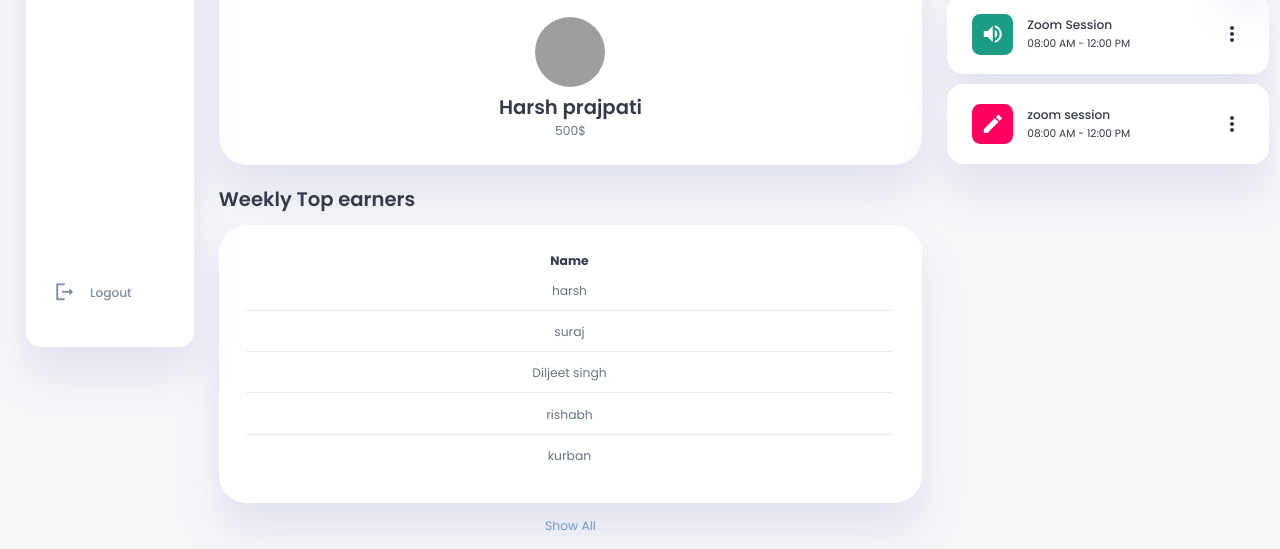
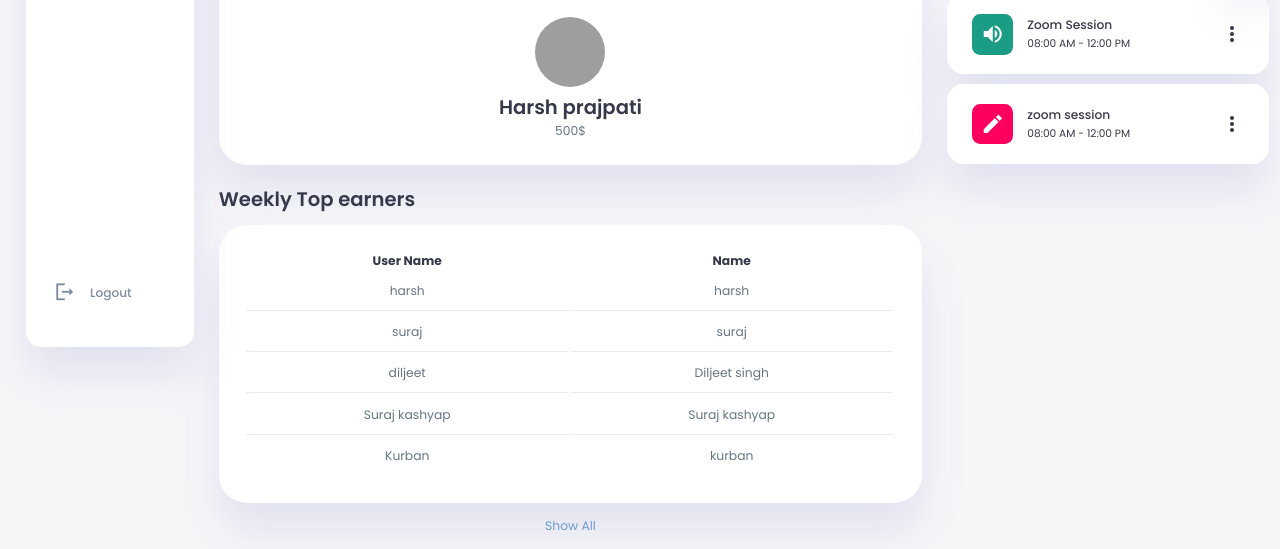
Before and after one commit to Fronixplayers/fronixbot, a plain HTML site: page indexd.html in a window 1280 px wide. Shown: the part 428-977 px from the top of the page. Drawn offline with Linux system fonts and the light colour scheme; grey boxes are pictures that could not be loaded.

Commit message:
Add files via upload

```diff
--- a/indexd.html
+++ b/indexd.html
@@ -163,6 +163,7 @@
                 <table>
                     <thead>
                         <tr>
+                            <th>User Name</th>
                             <th>Name</th>
                             <th></th>
                         </tr>
--- a/indexd.js
+++ b/indexd.js
@@ -23,7 +23,7 @@ Orders.forEach(order => {
     const tr = document.createElement('tr');
     const trContent = `
 
-
+        <td>${order.productNumber}</td>
         <td>${order.paymentStatus}</td>
         <td class="${order.status === 'Declined' ? 'danger' : order.status === 'Pending' ? 'warning' : 'primary'}">${order.status}</td>
     `;
--- a/orders.js
+++ b/orders.js
@@ -1,31 +1,31 @@
 const Orders = [
     {
 
-
+        productNumber: 'harsh',
         paymentStatus: 'harsh',
         status: ''
     },
     {
 
-
+        productNumber: 'suraj',
         paymentStatus: 'suraj',
         status: ''
     },
     {
 
-
+        productNumber: 'diljeet',
         paymentStatus: 'Diljeet singh',
         status: ''
     },
     {
 
-
-        paymentStatus: 'rishabh',
+        productNumber: 'Suraj kashyap',
+        paymentStatus: 'Suraj kashyap',
         status: ''
     },
     {
 
-
+        productNumber: 'Kurban',
         paymentStatus: 'kurban',
         status: ''
     },
```
